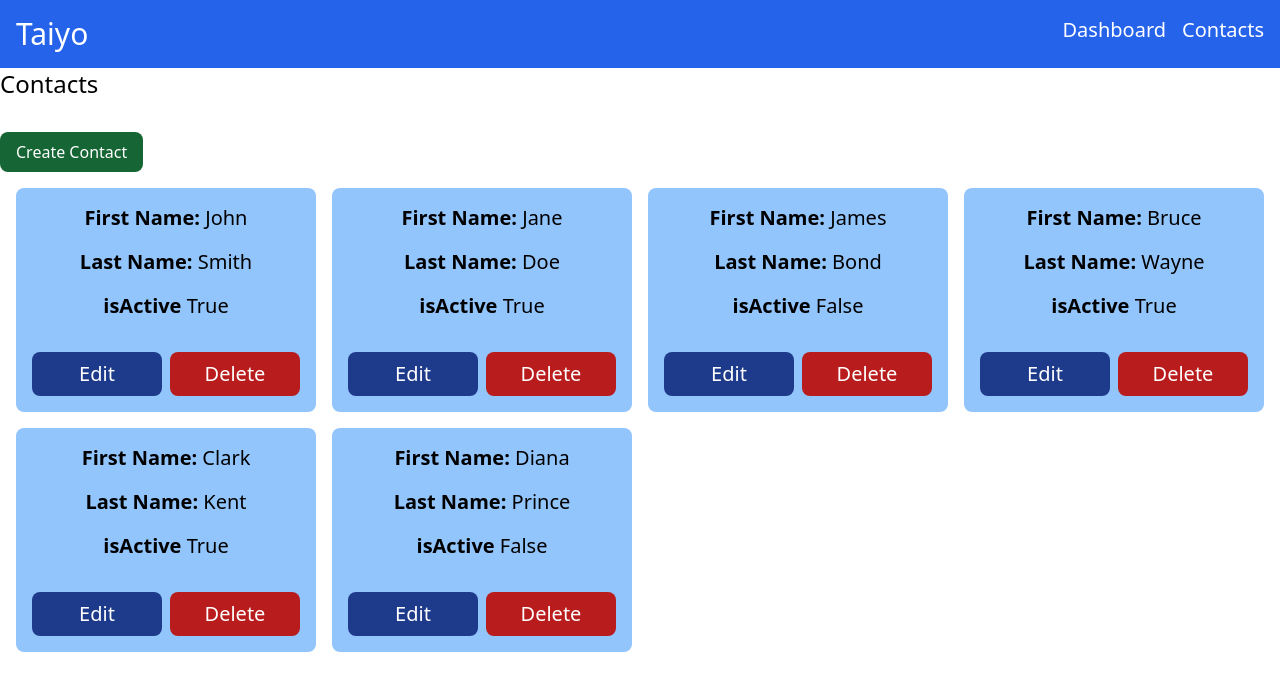
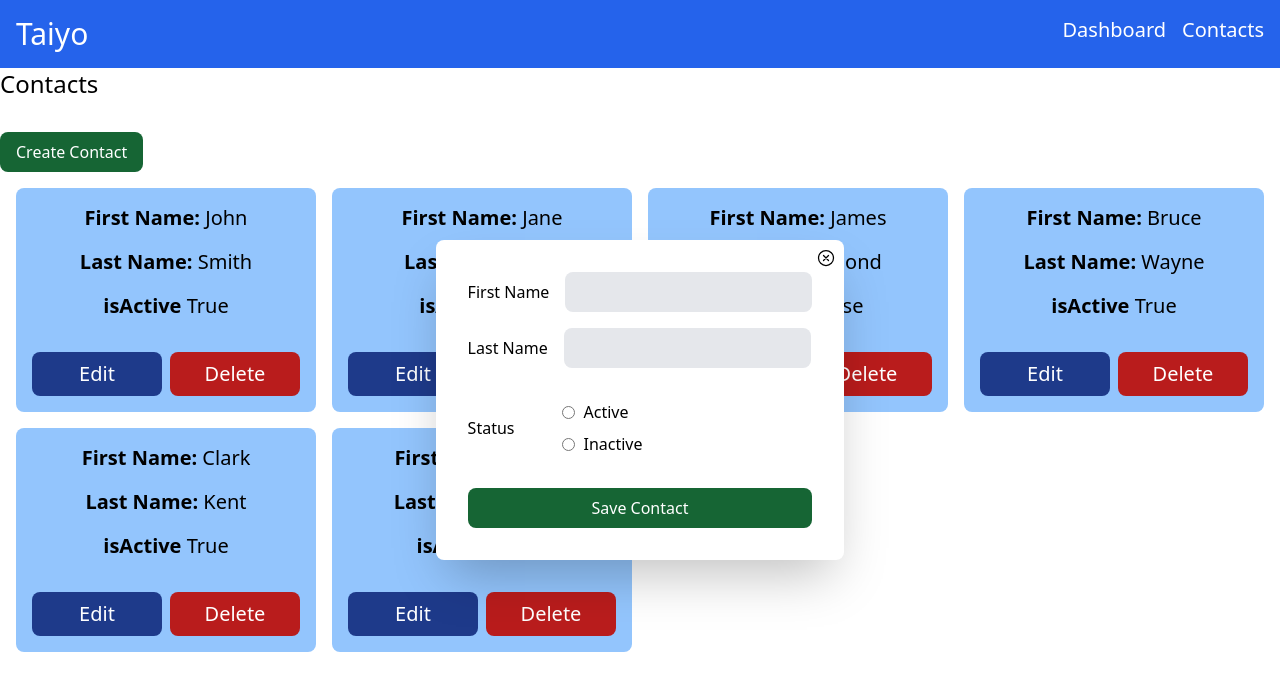
Before and after one commit to hsingla378/taiyo_assignment, a React (Vite) app: page /contacts in a window 1280 px wide. Both pictures are taken after a click on the button "Create Contact". Shown: the top 690 px of the page. Built offline with nearby package versions, Linux system fonts and the light colour scheme.

Commit message:
create contact form

```diff
--- a/package.json
+++ b/package.json
@@ -17,6 +17,7 @@
     "react": "^18.3.1",
     "react-chartjs-2": "^5.2.0",
     "react-dom": "^18.3.1",
+    "react-icons": "^5.3.0",
     "react-leaflet": "^4.2.1",
     "react-query": "^3.39.3",
     "react-redux": "^9.1.2",
--- a/src/pages/Contacts.tsx
+++ b/src/pages/Contacts.tsx
@@ -1,19 +1,31 @@
 import React from "react";
 import Header from "../components/Header";
 import { useDispatch, useSelector } from "react-redux";
+import { IoCloseCircleOutline } from "react-icons/io5";
 
 const Contacts = () => {
   const [activeContact, setActiveContact] = React.useState(null);
+  const [showForm, setShowForm] = React.useState(false);
+
   const contacts = useSelector((store) => store?.contact?.contacts);
   const dipatch = useDispatch();
 
-  console.log("contacts", contacts);
+  const handleShowForm = () => {
+    setShowForm(true);
+  };
+
+  const handleHideForm = () => {
+    setShowForm(false);
+  };
 
   return (
     <div className="text-black">
       <Header />
       <h1 className="text-2xl text-bold mb-8">Contacts</h1>
-      <button className="bg-green-800 rounded-lg text-white p-2 px-4">
+      <button
+        className="bg-green-800 rounded-lg text-white p-2 px-4"
+        onClick={handleShowForm}
+      >
         Create Contact
       </button>
       <div className="grid sm:grid-cols-2 md:grid-cols-3 lg:grid-cols-4 gap-4 p-4 text-center">
@@ -44,6 +56,72 @@ const Contacts = () => {
           </div>
         ))}
       </div>
+      <div
+        className={`h-screen w-screen absolute top-0 left-0 bottom-0 right-0 justify-center items-center ${
+          showForm ? "flex" : "hidden"
+        }`}
+      >
+        <div className="relative">
+          <button
+            className="text-black absolute right-2 top-2 text-xl"
+            onClick={handleHideForm}
+          >
+            <IoCloseCircleOutline />
+          </button>
+          <form onClick={(e) => e.preventDefault()}>
+            <div className="flex flex-col gap-4 max-w-[500px] bg-white p-8 rounded-lg shadow-2xl">
+              <div className="flex gap-4 items-center">
+                <label htmlFor="firstName">First Name</label>
+                <input
+                  type="text"
+                  name="firstName"
+                  id="firstName"
+                  className="bg-gray-200 p-2 rounded-lg"
+                />
+              </div>
+              <div className="flex gap-4 items-center">
+                <label htmlFor="lastName">Last Name</label>
+                <input
+                  type="text"
+                  name="lastName"
+                  id="lastName"
+                  className="bg-gray-200 p-2 rounded-lg"
+                />
+              </div>
+              <div className="flex gap-12 items-center my-4">
+                <label>Status</label>
+                <div className="flex flex-col gap-2">
+                  <label htmlFor="active-true" className="flex items-center">
+                    <input
+                      type="radio"
+                      name="active"
+                      id="active-true"
+                      value="true"
+                      className="mr-2"
+                    />
+                    Active
+                  </label>
+                  <label htmlFor="active-false" className="flex items-center">
+                    <input
+                      type="radio"
+                      name="active"
+                      id="active-false"
+                      value="false"
+                      className="mr-2"
+                    />
+                    Inactive
+                  </label>
+                </div>
+              </div>
+              <div className="w-full">
+                <button className="bg-green-800 text-white p-2 rounded-lg w-full">
+                  Save Contact
+                </button>
+              </div>
+            </div>
+          </form>
+        </div>
+      </div>
     </div>
   );
 };
```
Also changed, not shown: 1 other file (tests, documents, lock files or other folders).
